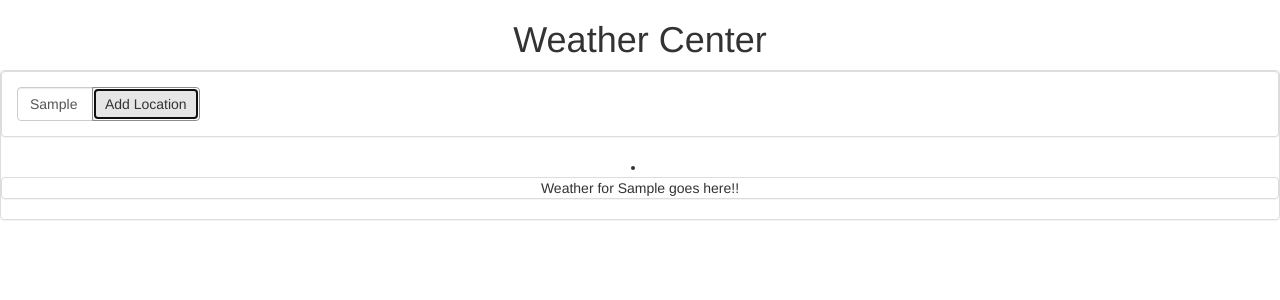
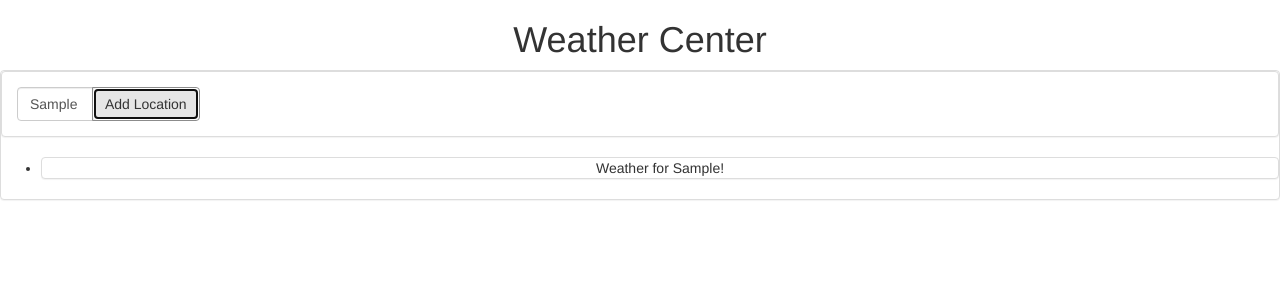
Before and after one commit to gmcastlebary/ng-weather, an Angular app: page / in a window 1280 px wide. Both pictures are taken after typing "Sample" into the empty fields and a click on the button "Add Location". Shown: the top 300 px of the page. Built offline with nearby package versions, Linux system fonts and the light colour scheme; no server answers.

Commit message:
http call is working correctly.
need to map the data in

```diff
--- a/src/app/app.module.ts
+++ b/src/app/app.module.ts
@@ -6,6 +6,8 @@ import { ZipcodeEntryComponent } from './zipcode-entry/zipcode-entry.component';
 import {FormsModule} from "@angular/forms";
 import { LocalWeatherComponent } from './local-weather/local-weather.component';
 import { LocalWeatherListComponent } from './local-weather-list/local-weather-list.component';
+import {WeatherService} from "./weather.service";
+import {HttpClientModule} from "@angular/common/http";
 
 @NgModule({
   declarations: [
@@ -15,9 +17,9 @@ import { LocalWeatherListComponent } from './local-weather-list/local-weather-li
     LocalWeatherListComponent
   ],
   imports: [
-    BrowserModule, FormsModule
+    BrowserModule, FormsModule, HttpClientModule
   ],
-  providers: [],
+  providers: [WeatherService],
   bootstrap: [AppComponent]
 })
 export class AppModule { }
--- a/src/app/local-weather-list/local-weather-list.component.html
+++ b/src/app/local-weather-list/local-weather-list.component.html
@@ -1,6 +1,8 @@
 <div class="panel panel-default">
   <app-zipcode-entry (onNewZipCode)="(onNewZipCode($event))"></app-zipcode-entry>
-  <li *ngFor="let zip of activeZips">
-    <app-local-weather [zip]="zip"></app-local-weather>
-  </li>
+  <ul>
+    <li *ngFor="let zip of activeZips">
+      <app-local-weather [zip]="zip"></app-local-weather>
+    </li>
+  </ul>
 </div>
--- a/src/app/local-weather/local-weather.component.html
+++ b/src/app/local-weather/local-weather.component.html
@@ -1,3 +1,4 @@
 <div class="panel panel-default">
-  Weather for {{zip}} goes here!!
+  Weather for {{zip}}!
+  <br>
 </div>
--- a/src/app/local-weather/local-weather.component.ts
+++ b/src/app/local-weather/local-weather.component.ts
@@ -1,4 +1,5 @@
 import {Component, Input, OnInit} from '@angular/core';
+import {WeatherService} from "../weather.service";
 
 @Component({
   selector: 'app-local-weather',
@@ -7,13 +8,14 @@ import {Component, Input, OnInit} from '@angular/core';
 })
 export class LocalWeatherComponent implements OnInit {
 
+  weatherData;
+
   @Input()
   zip: string;
 
-  constructor() {
-  }
+  constructor(private weatherService: WeatherService) {}
 
   ngOnInit() {
+    this.weatherService.getWeatherFor(this.zip).subscribe( result => this.weatherData = result);
   }
-
 }
--- /dev/null
+++ b/src/app/weather.service.ts
@@ -0,0 +1,17 @@
+import { Injectable } from '@angular/core';
+import {HttpClient, HttpParams} from "@angular/common/http";
+
+@Injectable()
+export class WeatherService {
+
+  baseUrl = "http://api.openweathermap.org/data/2.5/weather";
+  appID = "6d11309c28195181bc968b478d118c78";
+  constructor(private http: HttpClient) { }
+
+  getWeatherFor(zipCode: string) {
+    console.log("sent http for " + zipCode);
+    let params: HttpParams = new HttpParams().append('zip', zipCode + ',us').append('units', 'imperial')
+      .append('APPID', this.appID);
+    return this.http.get(this.baseUrl, {params: params} );
+  }
+}
```
